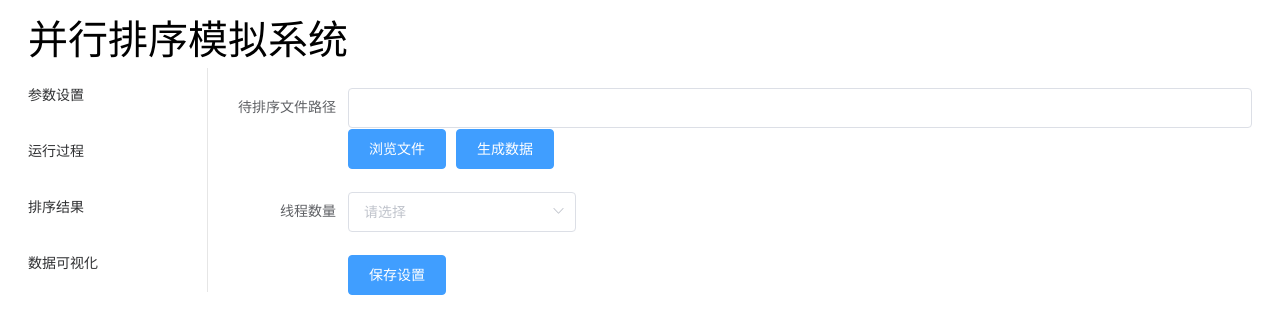
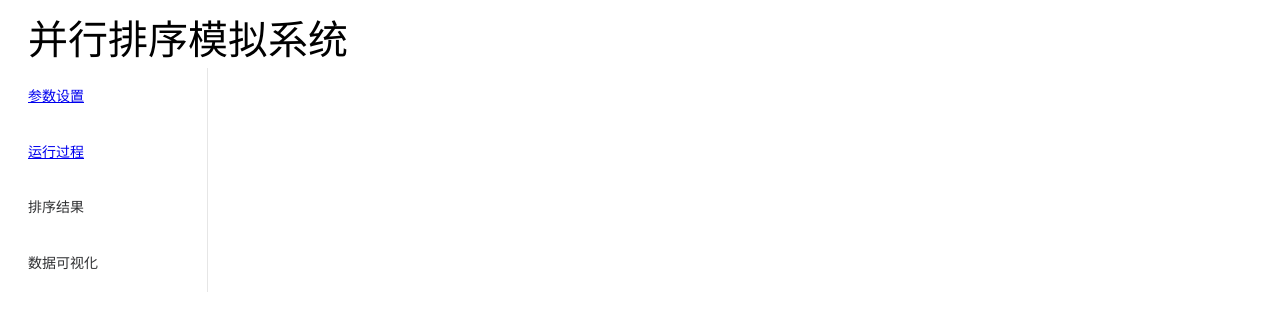
Before and after one commit to TommyLin-812/parallel_sorting_web, a Vue app: page /#/ in a window 1280 px wide. Shown: the top 334 px of the page. Built offline with nearby package versions, Linux system fonts and the light colour scheme.

Commit message:
更新ParamView

```diff
--- a/package.json
+++ b/package.json
@@ -8,6 +8,7 @@
     "lint": "vue-cli-service lint"
   },
   "dependencies": {
+    "axios": "^1.3.5",
     "core-js": "^3.8.3",
     "element-ui": "^2.15.13",
     "vue": "^2.6.14",
--- a/src/App.vue
+++ b/src/App.vue
@@ -1,11 +1,10 @@
 <template>
     <div id="app">
-        <ParamView></ParamView>
+        <router-view></router-view>
     </div>
 </template>
 
 <script setup>
-import ParamView from "@/views/ParamView.vue";
 </script>
 
 <style>
--- a/src/router/index.js
+++ b/src/router/index.js
@@ -1,14 +1,33 @@
 import Vue from 'vue'
 import VueRouter from 'vue-router';
+import ParamView from "@/views/ParamView.vue";
+import ExecuteView from "@/views/ExecuteView.vue";
+import HomeView from "@/views/HomeView.vue";
 
 Vue.use(VueRouter)
 
 const routes = [
-
+    {
+        path: '/',
+        name: 'home',
+        component: HomeView,
+        children: [
+            {
+                path: 'param',
+                name: 'param',
+                component: ParamView
+            },
+            {
+                path: 'execute',
+                name: 'execute',
+                component: ExecuteView
+            }
+        ]
+    }
 ]
 
 const router = new VueRouter({
-  routes
+    routes
 })
 
 export default router
--- /dev/null
+++ b/src/views/ExecuteView.vue
@@ -0,0 +1,15 @@
+<template>
+<div>
+
+</div>
+</template>
+
+<script>
+export default {
+    name: "ExecuteView"
+}
+</script>
+
+<style scoped>
+
+</style>
--- /dev/null
+++ b/src/views/HomeView.vue
@@ -0,0 +1,34 @@
+<template>
+    <div>
+        <el-container>
+            <el-header style="font-size: 40px">并行排序模拟系统</el-header>
+            <el-container>
+                <el-aside width="200px">
+                    <el-menu>
+                        <el-menu-item>
+                            <router-link to="/param">参数设置</router-link>
+                        </el-menu-item>
+                        <el-menu-item>
+                            <router-link to="/execute">运行过程</router-link>
+                        </el-menu-item>
+                        <el-menu-item>排序结果</el-menu-item>
+                        <el-menu-item>数据可视化</el-menu-item>
+                    </el-menu>
+                </el-aside>
+                <el-main>
+                    <router-view></router-view>
+                </el-main>
+            </el-container>
+        </el-container>
+    </div>
+</template>
+
+<script>
+export default {
+    name: "HomeView"
+}
+</script>
+
+<style scoped>
+
+</style>
--- a/src/views/ParamView.vue
+++ b/src/views/ParamView.vue
@@ -1,24 +1,15 @@
 <template>
-    <el-container>
-        <el-header style="font-size: 40px">并行排序模拟系统</el-header>
-        <el-container>
-            <el-aside width="200px">
-                <el-menu>
-                    <el-menu-item>参数设置</el-menu-item>
-                    <el-menu-item>运行过程</el-menu-item>
-                    <el-menu-item>排序结果</el-menu-item>
-                    <el-menu-item>数据可视化</el-menu-item>
-                </el-menu>
-            </el-aside>
-            <el-main>
-                <el-form :model="form" label-width="120px">
-                    <el-form-item label="待排序文件路径">
-                        <el-input v-model="form.file"></el-input>
-                        <el-button type="primary">浏览文件</el-button>
-                        <el-button type="primary">生成数据</el-button>
+    <div>
+        <!--参数设置表单-->
+        <el-form :model="paramForm" ref="paramForm" label-width="140px">
+            <!--文件路径-->
+            <el-form-item label="待排序文件路径" prop="file" :rules="[{required: true, message: '请选择文件路径！'}]">
+                <el-input type="file" v-model="paramForm.file"></el-input>
+                <el-button type="primary" @click="createDataDialogVisible=true">生成数据</el-button>
             </el-form-item>
-                    <el-form-item label="线程数量">
-                        <el-select v-model="form.threadNum" placeholder="请选择">
+            <!--线程数量（1~10）-->
+            <el-form-item label="线程数量" prop="threadNum" :rules="[{required: true, message: '请选择线程数量！'}]">
+                <el-select v-model="paramForm.threadNum" placeholder="请选择">
                     <el-option
                             v-for="item in options"
                             :key="item.value"
@@ -27,23 +18,43 @@
                     </el-option>
                 </el-select>
             </el-form-item>
+            <!--保存设置按钮-->
             <el-form-item>
                 <el-button type="primary" @click="onSubmit">保存设置</el-button>
             </el-form-item>
         </el-form>
-            </el-main>
-        </el-container>
-    </el-container>
+
+        <!--生成随机数据对话框-->
+        <el-dialog title="生成随机数据" :visible.sync="createDataDialogVisible">
+            <el-form :model="createDataForm" ref="createDataForm" label-width="140px">
+                <el-form-item label="数据规模" prop="dataQTY"
+                              :rules="[{required:true, message:'请输入数据规模！',trigger:'blur'},{type: 'number', message: '数据规模必须为数字值'}]">
+                    <el-input v-model.number="createDataForm.dataQTY"></el-input>
+                </el-form-item>
+            </el-form>
+            <div slot="footer" class="dialog-footer">
+                <el-button @click="createDataDialogVisible=false">取消</el-button>
+                <el-button type="primary" @click="handleCreateData">确 定</el-button>
+            </div>
+        </el-dialog>
+    </div>
 </template>
 
 <script>
+
+// import axios from "axios";
+
 export default {
     name: "ParamView",
     data() {
         return {
-            form: {
+            createDataDialogVisible: false,
+            paramForm: {
                 file: '',
                 threadNum: ''
+            },
+            createDataForm: {
+                dataQTY: ''
             },
             options: [
                 {
@@ -70,13 +81,36 @@ export default {
                 }, {
                     value: 8,
                     label: '8'
-                },
+                }, {
+                    value: 9,
+                    label: '9'
+                }, {
+                    value: 10,
+                    label: '10'
+                }
             ]
         }
     },
     methods: {
         onSubmit() {
-            console.log('submit!');
+            this.$refs["paramForm"].validate((valid) => {
+                if (valid) {
+                    alert("submit!");
+                } else {
+                    console.log('error submit!!');
+                    return false;
+                }
+            });
+        },
+        handleCreateData() {
+            this.$refs["createDataForm"].validate((valid) => {
+                if (valid) {
+                    alert("submit!");
+                } else {
+                    console.log('error submit!!');
+                    return false;
+                }
+            });
         }
     }
 }
```
Also changed, not shown: 1 other file (tests, documents, lock files or other folders). Lines whose indentation alone changed are shown as unchanged.
